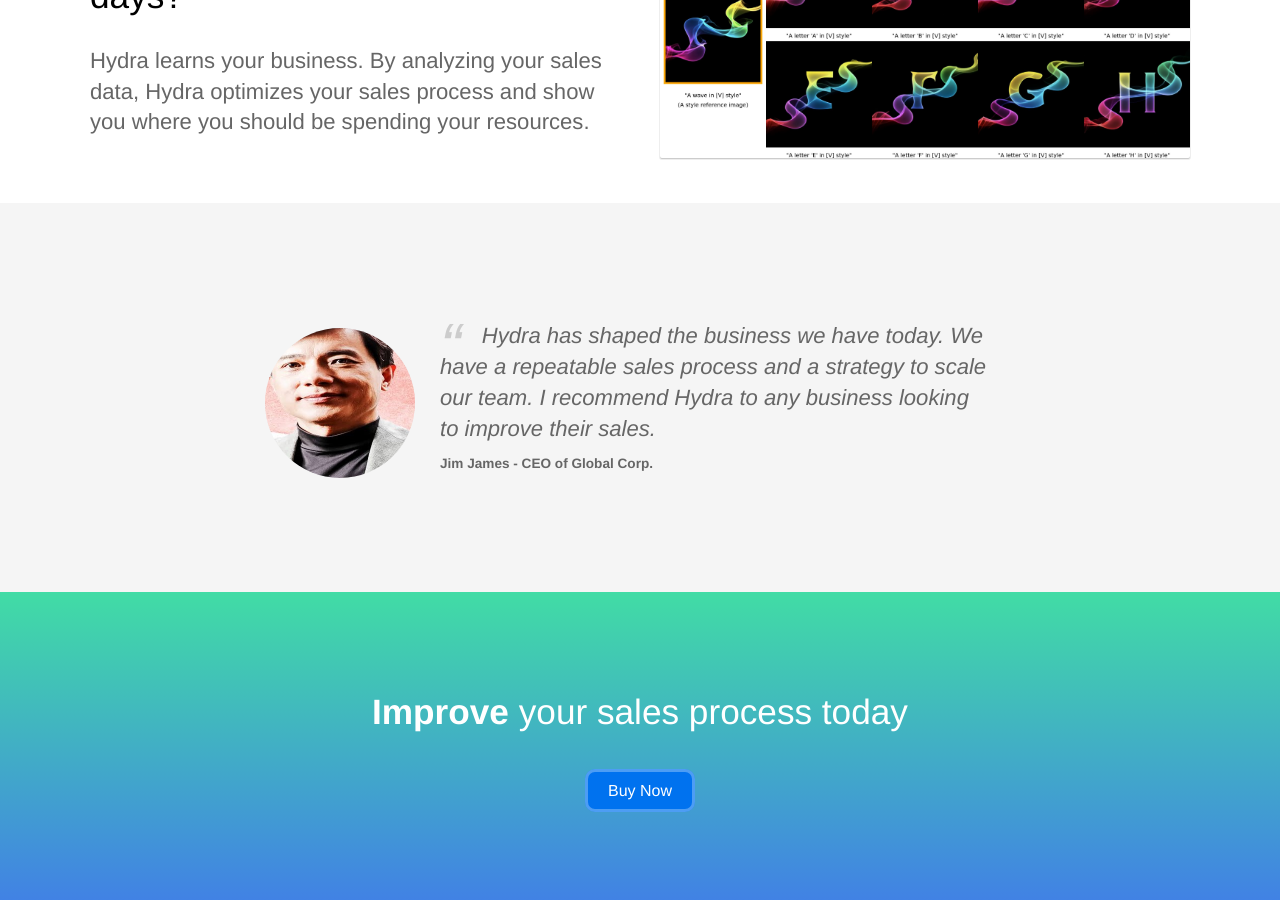
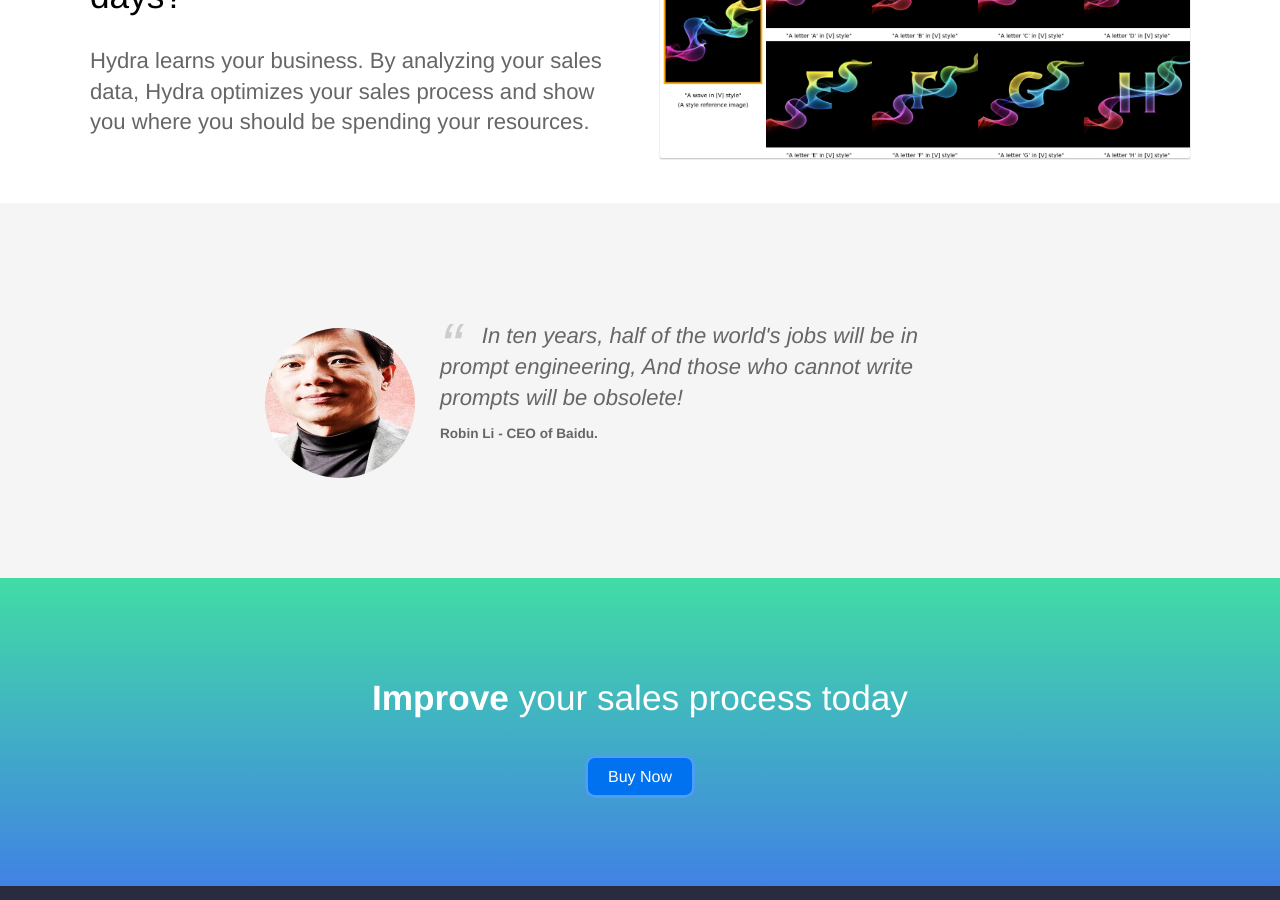
Before and after one commit to hi-sushanta/prompt, a Jekyll site: the page built from index.html, in a window 1280 px wide and 900 px high, scrolled down 1827 px. Built offline with Jekyll 4.4.1, drawn with Linux system fonts in a browser that asks for light colours; the list of posts is cut into pages by our own code.

Commit message:
Update index.md

```diff
--- a/index.html
+++ b/index.html
@@ -60,8 +60,8 @@ description: In this book help you to create your won business.
 			<div class="testimonial-block">
 				<div class="square-image"><img src="images\robin-li1.jpg" alt="Jim James" class="editable"></div>
 				<blockquote>
-					<p class="suggestion">Hydra has shaped the business we have today. We have a repeatable sales process and a strategy to scale our team. I recommend Hydra to any business looking to improve their sales.</p>
-					<p class="author">Jim James - CEO of Global Corp.</p>
+					<p class="suggestion">In ten years, half of the world's jobs will be in prompt engineering, And those who cannot write prompts will be obsolete!</p>
+					<p class="author">Robin Li - CEO of Baidu.</p>
 				</blockquote>
 			</div>
 		</div>
```
